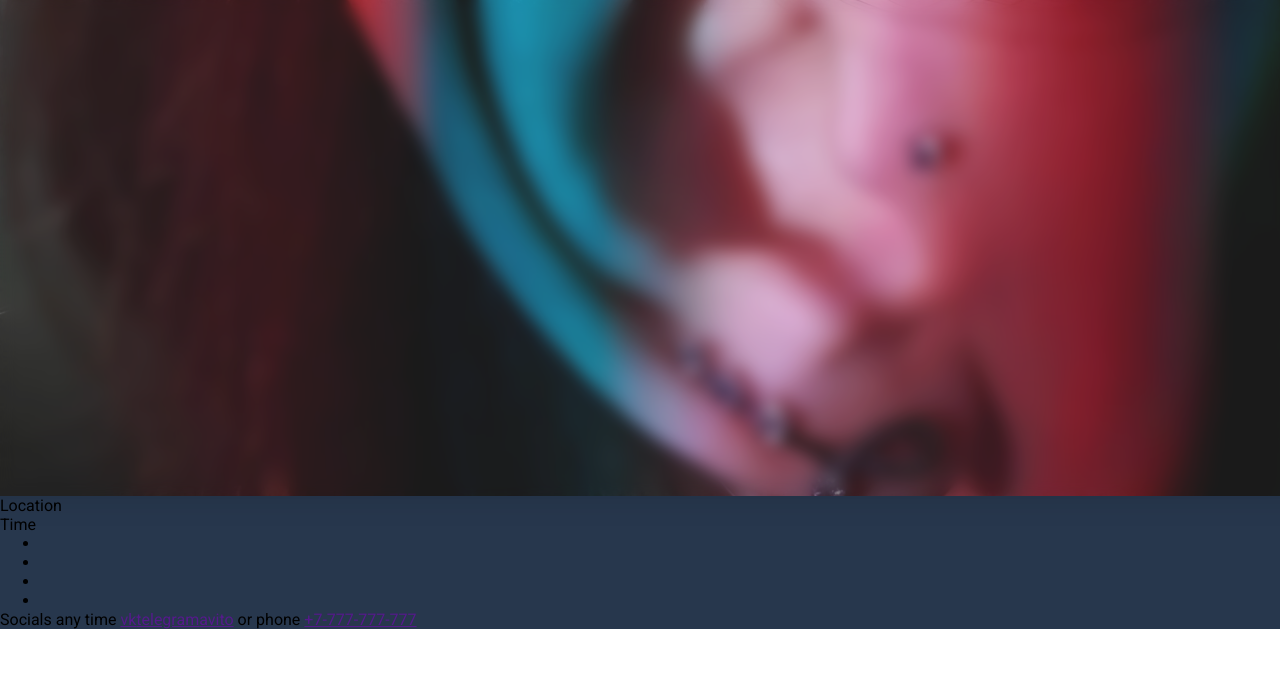
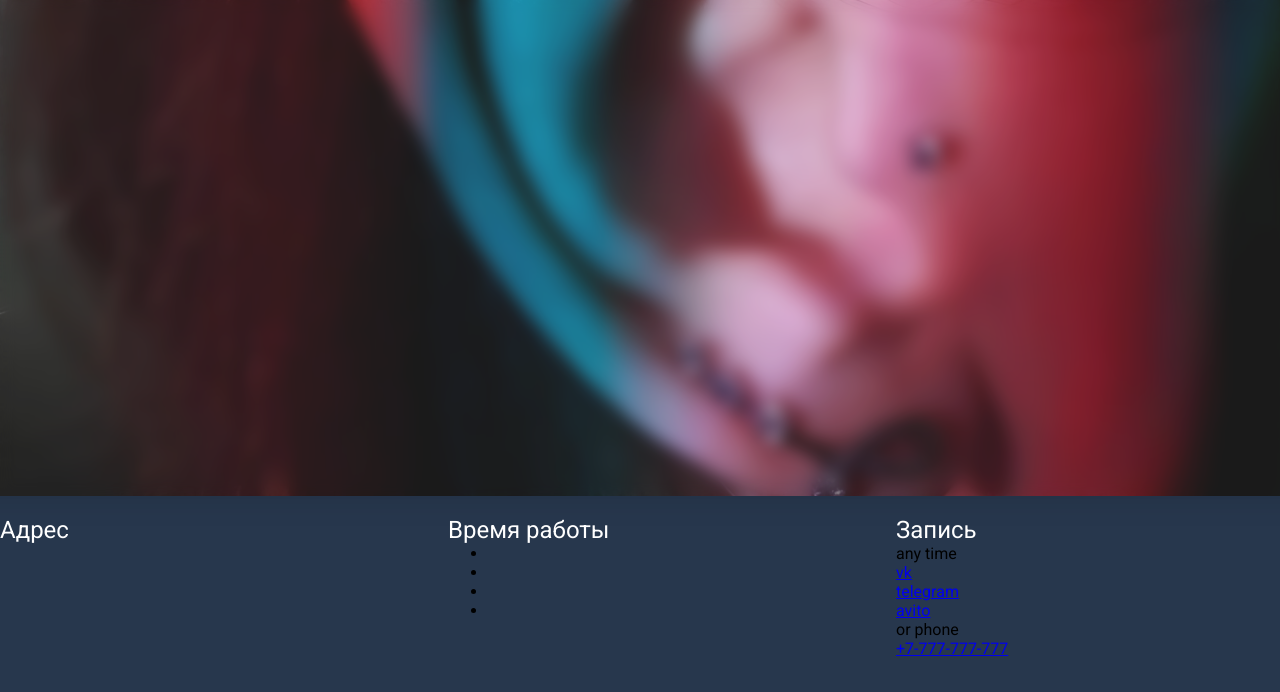
Before and after one commit to Linksee1/PiercingSPA, a Vue app: page / in a window 1280 px wide. Shown: the part 461-1153 px from the top of the page. Before the commit the page ends 1090 px from the top, so only its background shows below. Built offline with nearby package versions, Linux system fonts and the light colour scheme.

Commit message:
Added map and some footer work

```diff
--- a/src/assets/base.css
+++ b/src/assets/base.css
@@ -4,6 +4,7 @@
     --text-color: white;
     --header-background-color: #DDE6ED;
     --separator-color: #9DB2BF;
+    --nav-width: 1800px;
 }
 
 @font-face {
--- a/src/components/AppFooter.vue
+++ b/src/components/AppFooter.vue
@@ -3,13 +3,16 @@
 </script>
 
 <template>
-  <footer class="footer">
+  <footer class="footer-wrapper">
+    <div class="footer">
+      <div class="footer-col">
+        <span class="footer-col-label">Адрес</span>
         <div>
-      <span>Location</span>
-      <map name="#"></map>
+          <iframe src="https://yandex.ru/map-widget/v1/?um=constructor%3A91b70ccc96ce05a38de576d56cdf276f23bd7f56b99bea3efeafaac63522b66c&amp;source=constructor" width="600" height="600" frameborder="0"></iframe>
         </div>
-    <div>
-      <span>Time</span>
+      </div>
+      <div class="footer-col">
+        <span class="footer-col-label">Время работы</span>
         <ul>
           <li></li>
           <li></li>
@@ -17,20 +20,39 @@
           <li></li>
         </ul>
       </div>
-    <div>
-      <span>Socials</span>
+      <div class="footer-col">
+        <span class="footer-col-label">Запись</span>
         any time
-      <a href="">vk</a>
-      <a href="">telegram</a>
-      <a href="">avito</a>
+        <a href="#">vk</a>
+        <a href="#">telegram</a>
+        <a href="#">avito</a>
         or phone
-      <a href="">+7-777-777-777</a>
+        <a href="tel:+7-777-777-777">+7-777-777-777</a>
+      </div>
     </div>
   </footer>
 </template>
 
-<style scoped>
+<style scoped lang="scss">
   .footer {
+    display: flex;
+    width: var(--nav-width);
+    justify-content: space-between;
+    &-wrapper {
       background-color: var(--primary-background-color);
+      width: 100%;
+      display: flex;
+      justify-content: center;
+    }
+    &-col {
+      display: flex;
+      width: 30%;
+      margin: 20px 0;
+      flex-direction: column;
+      &-label {
+        font-size: 24px;
+        color: white;
+      }
+    }
   }
 </style>
--- a/src/components/AppHeader.vue
+++ b/src/components/AppHeader.vue
@@ -18,13 +18,13 @@
 
 <style scoped lang="scss">
 $headerHeight: 100px;
-  $headerWidth: 1800px;
 
 .header {
   height: $headerHeight;
   display: flex;
   width: 100%;
   position: relative;
+
   &-wrapper {
     display: flex;
     justify-content: center;
@@ -34,13 +34,15 @@
     width: 100%;
     height: $headerHeight;
   }
+
   &-list {
-      width: $headerWidth;
+    width: var(--nav-width);
     list-style: none;
     padding: 0;
     display: flex;
     justify-content: space-evenly;
     align-items: center;
+
     &-item {
       color: white;
       font-size: 20px;
```
Lines whose indentation alone changed are shown as unchanged.
